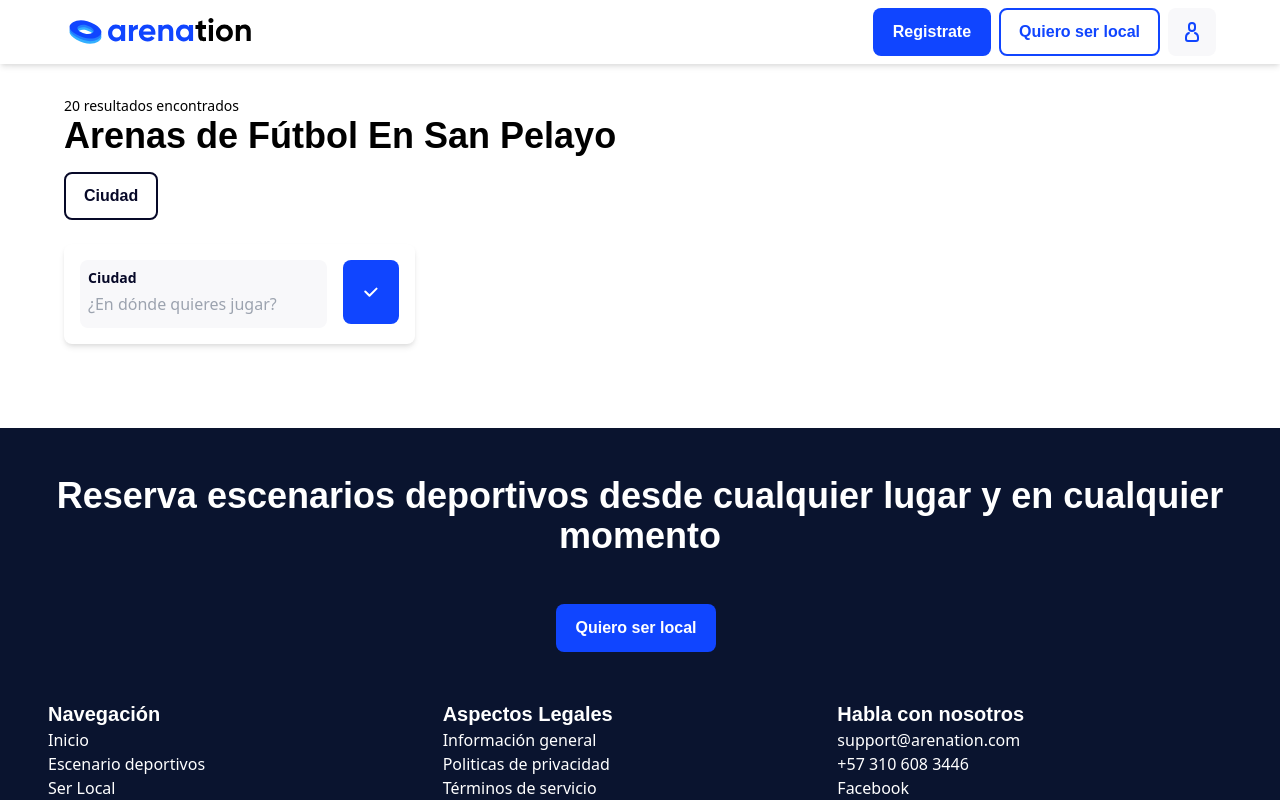
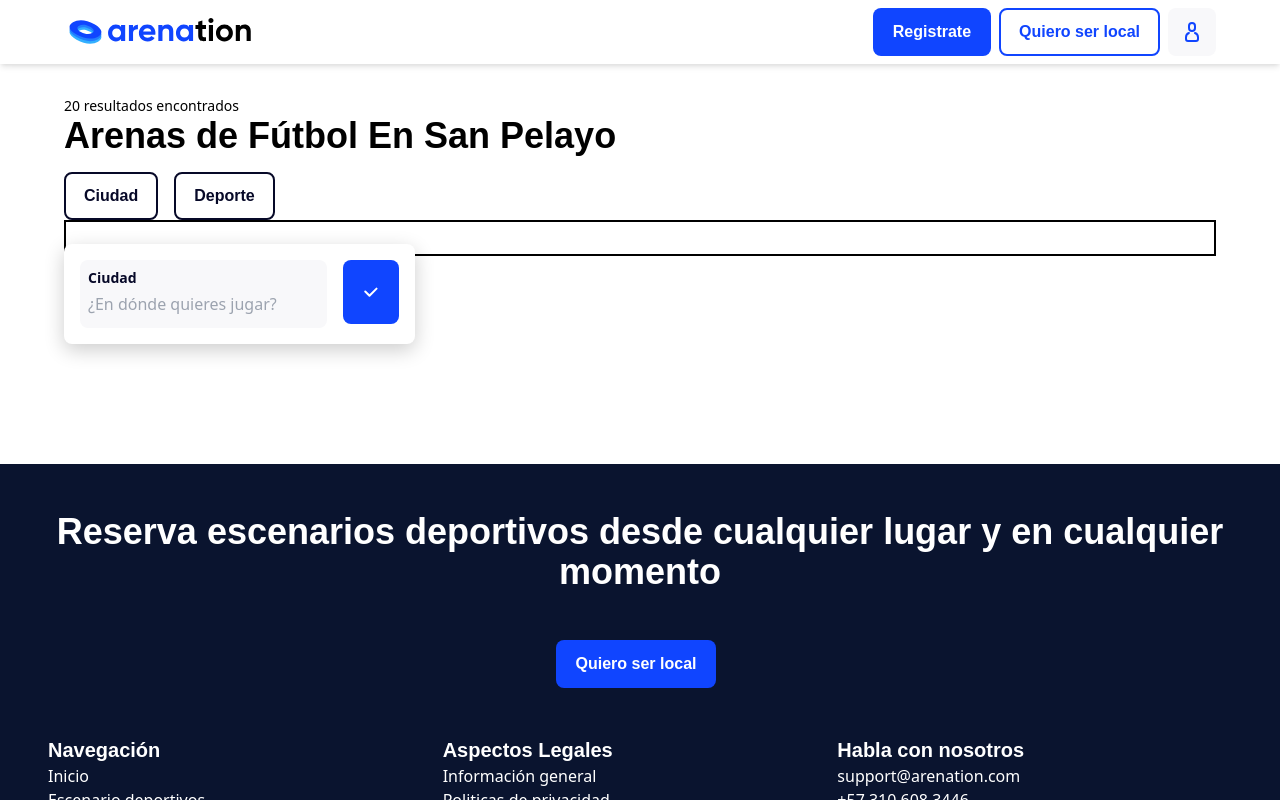
Before and after one commit to ProyectW/arenation, a React (Create React App) app: page /arenas in a window 1280 px wide. Both pictures are taken after a click on the button "Ciudad". Shown: the top 800 px of the page. Built offline with nearby package versions, Linux system fonts and the light colour scheme.

Commit message:
Agregado el control Button List Box y comenzado el Range Slide

```diff
--- a/src/components/Controls/DropDown.js
+++ b/src/components/Controls/DropDown.js
@@ -64,6 +64,61 @@ function ListBox(props) {
     );
 }
 
+function ButtonListBox(props) {
+    return (
+        <>
+            <Listbox
+                value={props.selected}
+                onChange={props.setSelected}
+                as="div"
+                className={props.className}
+            >
+                <Listbox.Button
+                    className={`text-${
+                        props.selected.sport ? "primary-500" : "secondary-dark"
+                    } font-semibold outline-${
+                        props.selected.sport ? "blue" : "dark"
+                    } px-5 py-3 rounded-lg ${props.className}`}
+                >
+                    {props.selected.sport
+                        ? props.selected.sport
+                        : props.textInitialValue}
+                </Listbox.Button>
+                <Transition
+                    as={Fragment}
+                    enter="transition ease-out duration-100"
+                    enterFrom="transform opacity-0 scale-95"
+                    enterTo="transform opacity-100 scale-100"
+                    leave="transition ease-in duration-75"
+                    leaveFrom="transform opacity-100 scale-100"
+                    leaveTo="transform opacity-0 scale-95"
+                >
+                    <Listbox.Options
+                        className={`absolute flex flex-col bg-white mt-6 ${props.className} max-h-48 leading-6 rounded-lg p-4 shadow-DropDown overflow-y-auto focus:outline-none z-10`}
+                    >
+                        {props.options.map((option) => (
+                            <Listbox.Option
+                                key={option.id}
+                                className={({ active }) =>
+                                    `${
+                                        active
+                                            ? "text-primary-500"
+                                            : "text-secondary-dark"
+                                    } cursor-pointer select-none flex items-center pt-1`
+                                }
+                                value={option}
+                            >
+                                {option.icon}
+                                <span className="pl-1">{option.sport}</span>
+                            </Listbox.Option>
+                        ))}
+                    </Listbox.Options>
+                </Transition>
+            </Listbox>
+        </>
+    );
+}
+
 function ButtonAutocompleteDropDown(props) {
     const [inputValue, setInputValue] = useState("");
     const handleButtonClick = () => {
@@ -90,7 +145,7 @@ function ButtonAutocompleteDropDown(props) {
                     leaveFrom="transform opacity-100 scale-100"
                     leaveTo="transform opacity-0 scale-95"
                 >
-                    <Popover.Panel className="absolute flex flex-col bg-white mt-6 max-h-48 leading-6 rounded-lg p-4 shadow-md overflow-auto focus:outline-none z-10">
+                    <Popover.Panel className="absolute flex flex-col bg-white mt-6 max-h-48 leading-6 rounded-lg p-4 shadow-DropDown overflow-auto focus:outline-none z-10">
                         <div className="flex">
                             <AutocompleteInput
                                 type="text"
@@ -254,4 +309,4 @@ function SimpleDatePicker(props) {
     );
 }
 
-export { SimpleDatePicker, ListBox, ButtonAutocompleteDropDown };
+export { SimpleDatePicker, ListBox, ButtonAutocompleteDropDown, ButtonListBox };
--- a/src/components/Controls/Input.js
+++ b/src/components/Controls/Input.js
@@ -108,7 +108,7 @@ function AutocompleteInput(props) {
                             onClick={onClick}
                         >
                             {suggestion.icon}
-                            {suggestion.text}
+                            <span className="pl-1">{suggestion.text}</span>
                         </li>
                     );
                 })}
--- a/src/components/Controls/SearchResultsHeader.js
+++ b/src/components/Controls/SearchResultsHeader.js
@@ -1,30 +1,13 @@
-import { ButtonAutocompleteDropDown } from "./DropDown";
-import React, { useState } from "react";
+import { ButtonAutocompleteDropDown, ButtonListBox } from "./DropDown";
+import React, { useEffect, useState } from "react";
 import { ReactComponent as MarkerIcon } from "../../assets/img/iconMap.svg";
+// import { MultiRangeSlider } from "./Slider";
+
 export default function SearchResultsHeader(props) {
-    // Filters States
-    const [isFilledCity, setIsFilledCity] = useState("");
     const iconMarker = (
         <MarkerIcon className="text-secondary-dark fill-current" />
     );
-
-    return (
-        <>
-            <div className="px-8 py-8 sm:px-16 flex flex-col w-full">
-                <span className="text-sm font-medium">{`${props.filter.resultCount} resultados encontrados`}</span>
-                <h1>
-                    {`Arenas ${
-                        props.filter.sport ? "de " + props.filter.sport : ""
-                    } ${props.filter.city ? "En " + props.filter.city : ""}`}
-                </h1>
-                <div className="flex pt-4">
-                    <ButtonAutocompleteDropDown
-                        value={isFilledCity}
-                        setValue={setIsFilledCity}
-                        textInitialValue="Ciudad"
-                        inputLabel="Ciudad"
-                        inputPlaceholder="¿En dónde quieres jugar?"
-                        suggestions={[
+    const citySuggestions = [
         {
             text: "Montería",
             icon: iconMarker,
@@ -49,8 +32,46 @@ export default function SearchResultsHeader(props) {
             text: "Montelíbano",
             icon: iconMarker,
         },
-                        ]}
+    ];
+
+    const sportOptions = [
+        { id: 1, sport: "Fútbol", icon: iconMarker },
+        { id: 2, sport: "Beisbol", icon: iconMarker },
+    ];
+    // Filters States
+    const [isFilledCity, setIsFilledCity] = useState("");
+    //Sport states
+    const [selectedSport, setSelectedSport] = useState("");
+    useEffect(() => console.log(selectedSport));
+    return (
+        <>
+            <div className="px-8 py-8 sm:px-16 flex flex-col w-full">
+                <span className="text-sm font-medium">{`${props.filter.resultCount} resultados encontrados`}</span>
+                <h1>
+                    {`Arenas ${
+                        props.filter.sport ? "de " + props.filter.sport : ""
+                    } ${props.filter.city ? "En " + props.filter.city : ""}`}
+                </h1>
+                <div className="flex pt-4">
+                    <ButtonAutocompleteDropDown
+                        value={isFilledCity}
+                        setValue={setIsFilledCity}
+                        textInitialValue="Ciudad"
+                        inputLabel="Ciudad"
+                        inputPlaceholder="¿En dónde quieres jugar?"
+                        suggestions={citySuggestions}
                     />
+                    <ButtonListBox
+                        selected={selectedSport}
+                        setSelected={setSelectedSport}
+                        textInitialValue="Deporte"
+                        options={sportOptions}
+                        className="ml-2"
+                    />
+                </div>
+
+                <div className="p-4 border-2">
+                    {/* <MultiRangeSlider minValue={0} maxValue={200000} /> */}
                 </div>
             </div>
         </>
--- /dev/null
+++ b/src/components/Controls/Slider.js
@@ -0,0 +1,39 @@
+import { useState, useRef } from "react";
+function MultiRangeSlider(props) {
+    const [minVal, setMinVal] = useState(props.min);
+    const [maxVal, setMaxVal] = useState(props.max);
+    const minValRef = useRef(null);
+    const maxValRef = useRef(null);
+
+    const handleChange = (e) => {
+        const value = Math.min(+e.target.value, maxVal - 1);
+        setMinVal(value);
+        e.target.value = value.toString();
+    };
+
+    return (
+        <>
+            <input
+                type="range"
+                min={props.minValue}
+                max={props.maxValue}
+                value={minVal}
+                ref={minValRef}
+                onChange={handleChange}
+                className="pointer-events-none absolute h-0 w-52 outline-none z-0"
+            />
+            <input
+                type="range"
+                min={props.minValue}
+                max={props.maxValue}
+                className="pointer-events-none absolute h-0 w-52 outline-none z-10"
+            />
+            <div className="relative w-52">
+                <div className="rounded h-2 absolute bg-primary-500 w-full z-0"></div>
+                <div className="rounded h-2 absolute bg-primary-100 z-10"></div>
+            </div>
+        </>
+    );
+}
+
+export { MultiRangeSlider };
--- a/tailwind.config.js
+++ b/tailwind.config.js
@@ -26,7 +26,7 @@ module.exports = {
                 dark: ["2px solid #070928", "-2px"],
             },
             boxShadow: {
-                DropDown: "box-shadow: 0px 6px 20px rgba(0, 0, 0, 0.2)",
+                DropDown: "0px 6px 20px rgba(0, 0, 0, 0.2)",
             },
         },
     },
```
Lines whose indentation alone changed are shown as unchanged.
